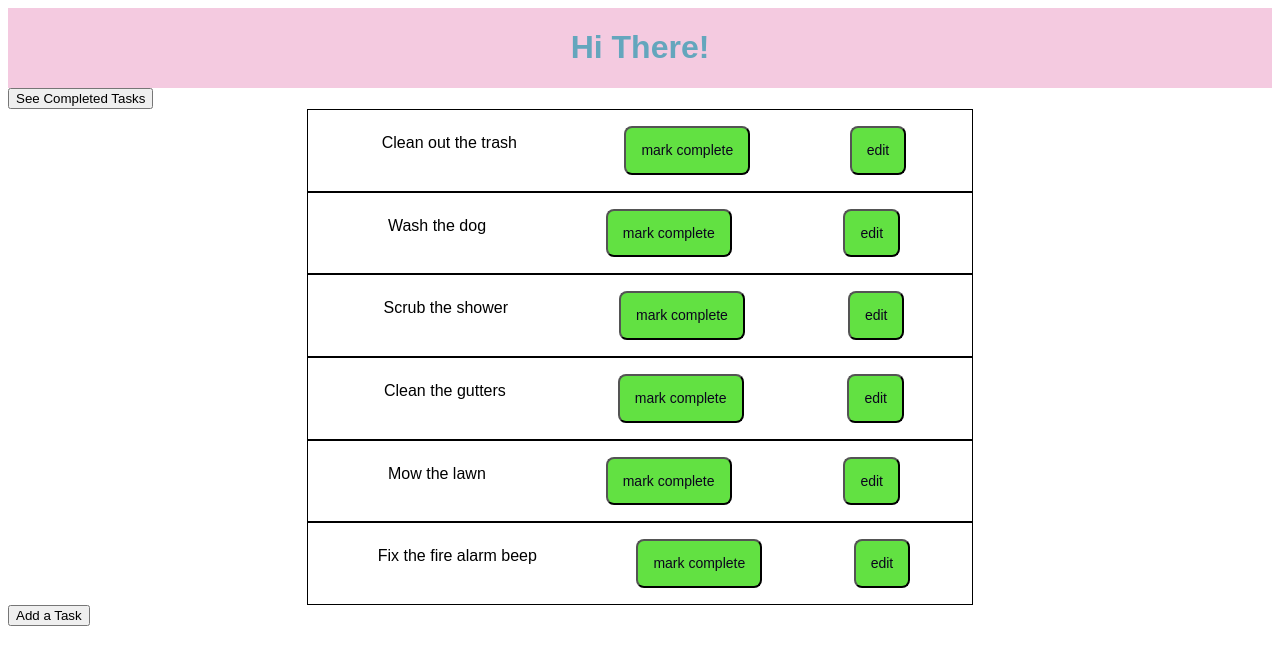
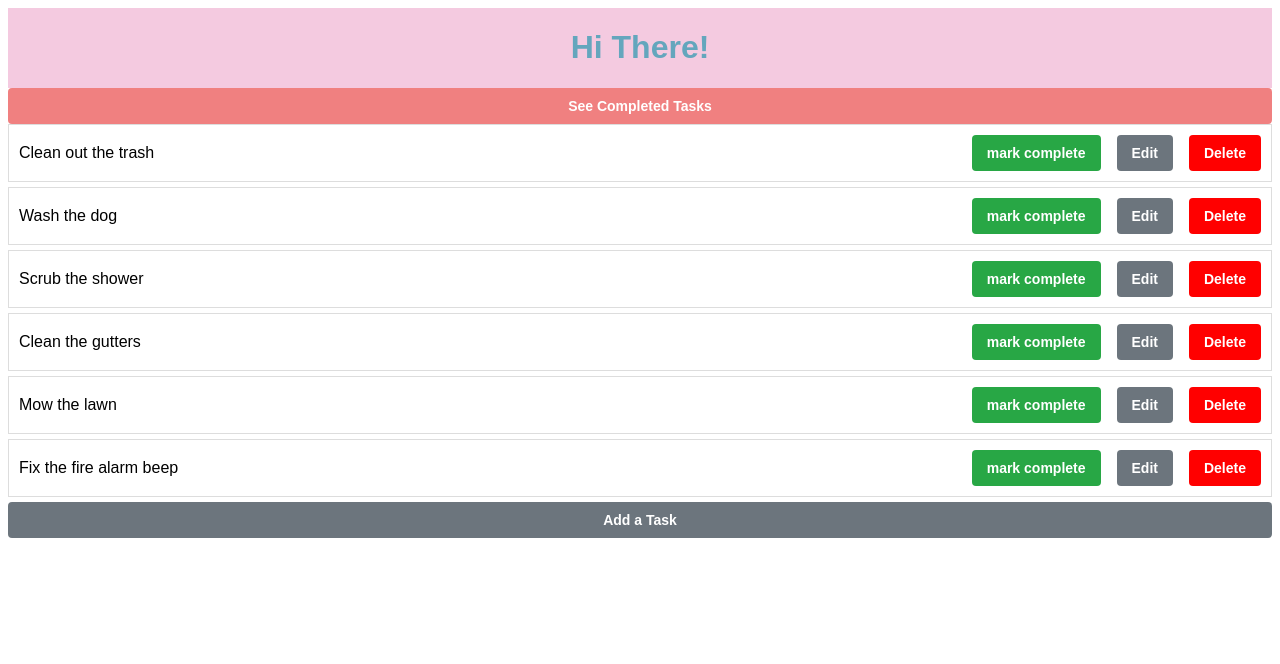
Before and after one commit to Tim-Quattrochi/TStoDos, a React (Vite) app: page / in a window 1280 px wide. Shown: the top 664 px of the page. Built offline with nearby package versions, Linux system fonts and the light colour scheme.

Commit message:
some refactors and styles

```diff
--- a/src/components/TodoItem/TodoItem.module.css
+++ b/src/components/TodoItem/TodoItem.module.css
@@ -1,23 +1,28 @@
 .container {
+  list-style: none;
+  padding: 10px;
+  border: 1px solid #ddd;
+  margin-bottom: 5px;
   display: flex;
-  justify-content: space-around;
-  margin: 0 auto;
-  align-content: center;
-  width: 50%;
-  border: 1px solid black;
-  padding: 1rem;
+  align-items: center;
+  justify-content: space-between;
+  gap: 1rem;
 }
 
 .task {
-  padding: 0.5rem;
+  flex-grow: 1;
+  margin-right: 10px;
 }
 
 .btn {
-  line-height: 105%;
-  font-size: 0.875rem;
-  border-radius: 8px;
-  padding: 15px;
-  font-weight: 500;
-  background: rgb(98, 225, 66);
-  color: rgb(11, 5, 29);
+  cursor: pointer;
+  padding: 5px 10px;
+  background-color: #4caf50;
+  color: #fff;
+  border: none;
+  border-radius: 4px;
 }
+
+.btn:hover {
+  background-color: #45a049;
+}
--- a/src/components/TodoItem/TodoItem.tsx
+++ b/src/components/TodoItem/TodoItem.tsx
@@ -1,26 +1,35 @@
-import { useState } from "react";
+import { ChangeEvent, useState } from "react";
+import Button from "../common/Button/Button";
 import todoItemStyles from "./TodoItem.module.css";
 
 interface TodoItemProps {
   id: number;
   task: string;
-  complete: boolean;
   isEditing: boolean | undefined;
   completeTask: (index: number) => void;
   editTask: (index: number) => void;
   saveTask: (index: number, task: string) => void;
+  deleteTask: (index: number) => void;
 }
 
 const TodoItem = ({
   id,
   task,
-  complete,
   isEditing,
   completeTask,
   editTask,
   saveTask,
+  deleteTask,
 }: TodoItemProps) => {
   const [editedTask, setEditedTask] = useState<string>(task);
+
+  const handleChange = (e: ChangeEvent<HTMLInputElement>) => {
+    setEditedTask(e.target.value);
+  };
+
+  const handleUpdateTask = (id: number) => {
+    saveTask(id, editedTask);
+  };
 
   return (
     <li className={todoItemStyles.container}>
@@ -28,39 +37,31 @@ const TodoItem = ({
         <input
           type="text"
           value={editedTask}
-          onChange={(e) => setEditedTask(e.target.value)}
+          onChange={handleChange}
         />
       ) : (
         <div className={todoItemStyles.task}>{task}</div>
       )}
 
-      <button
-        className={todoItemStyles.btn}
-        onClick={() => completeTask(id)}
-      >
+      <Button variant="success" onClick={() => completeTask(id)}>
         mark complete
-      </button>
+      </Button>
 
-      {isEditing && (
-        <button
-          className={todoItemStyles.btn}
-          onClick={() =>
-            saveTask(
-              id,
-              document.getElementsByTagName("input")[0].value
-            )
-          }
+      {isEditing ? (
+        <Button
+          variant="primary"
+          onClick={() => handleUpdateTask(id)}
         >
-          save
-        </button>
+          Save
+        </Button>
+      ) : (
+        <Button variant="secondary" onClick={() => editTask(id)}>
+          {"Edit"}
+        </Button>
       )}
-      <button
-        className={todoItemStyles.btn}
-        onClick={() => editTask(id)}
-        hidden={isEditing}
-      >
-        edit
-      </button>
+      <Button variant="warning" onClick={() => deleteTask(id)}>
+        {"Delete"}
+      </Button>
     </li>
   );
 };
--- a/src/components/TodoItems/TaskList.tsx
+++ b/src/components/TodoItems/TaskList.tsx
@@ -2,6 +2,8 @@ import { useState, useContext } from "react";
 import TodoItem from "../TodoItem/TodoItem";
 import * as actions from "../../services/todoActions";
 import { TodoContext } from "../../context/TodoContext";
+import taskListStyles from "./taskList.module.css";
+import Button from "../common/Button/Button";
 
 export default function TaskList() {
   const [seeCompleted, setSeeCompleted] = useState<boolean>(false);
@@ -18,8 +20,8 @@ export default function TaskList() {
     editTask,
     saveTask,
     deCompleteTask,
+    deleteTask,
   } = actions;
-  console.log("state above list: ", state);
 
   const list = state.todoItems.map((v, i) => {
     if (!v.completed) {
@@ -29,10 +31,10 @@ export default function TaskList() {
           task={v.task}
           id={i}
           isEditing={v.inEdit}
-          complete={v.completed}
           completeTask={() => completeTask(dispatch, i)}
           editTask={() => editTask(dispatch, i)}
           saveTask={(_, newTask) => saveTask(dispatch, i, newTask)}
+          deleteTask={() => deleteTask(dispatch, i)}
         />
       );
     }
@@ -43,21 +45,30 @@ export default function TaskList() {
         <div key={i}>
           <s>{v.task}</s>
           <button onClick={() => deCompleteTask(dispatch, i)}>
-            uncomplete
+            undo complete
           </button>
         </div>
       );
     }
   });
   return (
-    <>
-      <button onClick={() => setSeeCompleted(!seeCompleted)}>
+    <div className={taskListStyles.container}>
+      <Button
+        variant="info"
+        onClick={() => setSeeCompleted(!seeCompleted)}
+      >
         {seeCompleted
           ? "See Incomplete Tasks"
           : "See Completed Tasks"}
-      </button>
+      </Button>
       {seeCompleted ? completedList : list}
-      <button onClick={() => addTask(dispatch)}>Add a Task</button>
-    </>
+      <Button
+        hidden={seeCompleted}
+        variant="secondary"
+        onClick={() => addTask(dispatch)}
+      >
+        Add a Task
+      </Button>
+    </div>
   );
 }
--- /dev/null
+++ b/src/components/TodoItems/taskList.module.css
@@ -0,0 +1,10 @@
+.container {
+  display: flex;
+  flex-flow: column wrap;
+  height: 100vh;
+}
+
+.addBtn {
+  width: 50px;
+  margin: 5px auto;
+}
--- /dev/null
+++ b/src/components/common/Button/Button.tsx
@@ -0,0 +1,26 @@
+import { ButtonHTMLAttributes, ReactNode } from "react";
+import buttonStyles from "./button.module.css";
+
+interface ButtonProps
+  extends ButtonHTMLAttributes<HTMLButtonElement> {
+  className?: string;
+  onClick: () => void;
+  hidden?: boolean;
+  variant: "primary" | "secondary" | "success" | "warning" | "info";
+  children: ReactNode;
+}
+
+const Button = ({
+  onClick,
+  variant,
+  children,
+  ...rest
+}: ButtonProps) => {
+  const buttonClass = `${buttonStyles.button} ${buttonStyles[variant]}`;
+  return (
+    <button onClick={onClick} className={buttonClass} {...rest}>
+      {children}
+    </button>
+  );
+};
+export default Button;
--- /dev/null
+++ b/src/components/common/Button/button.module.css
@@ -0,0 +1,33 @@
+.button {
+  padding: 10px 15px;
+  border: none;
+  border-radius: 4px;
+  cursor: pointer;
+  font-size: 14px;
+  font-weight: bold;
+}
+
+.primary {
+  background-color: #007bff;
+  color: #fff;
+}
+
+.secondary {
+  background-color: #6c757d;
+  color: #fff;
+}
+
+.success {
+  background-color: #28a745;
+  color: #fff;
+}
+
+.warning {
+  background-color: red;
+  color: #fff;
+}
+
+.info {
+  background-color: lightcoral;
+  color: #fff;
+}
--- a/src/reducers/todoReducer.ts
+++ b/src/reducers/todoReducer.ts
@@ -6,7 +6,6 @@ export const enum ActionTypes {
   DELETE = "delete",
   COMPLETE = "complete",
   INCOMPLETE = "incomplete",
-  UPDATE = "update",
   REORDER = "reorder",
   REORDEREDCOMPLETE = "REORDEREDCOMPLETE",
   ADD = "add",
@@ -16,7 +15,7 @@ export const initialState: TodoStateType = {
   todoItems: toDoItems,
 };
 
-type TodoItemType = {
+export type TodoItemType = {
   task: string;
   completed: boolean;
   inEdit?: boolean;
@@ -35,17 +34,10 @@ export interface TodoStateType {
   todoItems: TodoItemType[];
 }
 
-const newTask: TodoItemType = {
-  task: "",
-  completed: false,
-  inEdit: true,
-};
-
 export function todoReducer(
   state: TodoStateType,
   action: ReducerAction
 ): TodoStateType {
-  console.log(state);
   switch (action.type) {
     case ActionTypes.EDIT:
       if (action.index !== undefined) {
@@ -80,11 +72,17 @@ export function todoReducer(
       }
 
       return { ...state };
-    case ActionTypes.ADD:
+    case ActionTypes.ADD: {
+      const addedTask: TodoItemType = {
+        task: "",
+        completed: false,
+        inEdit: true,
+      };
       return {
         ...state,
-        todoItems: [...state.todoItems, newTask],
+        todoItems: [...state.todoItems, addedTask],
       };
+    }
 
     default:
       throw Error("Unknown action: " + action.type);
```
